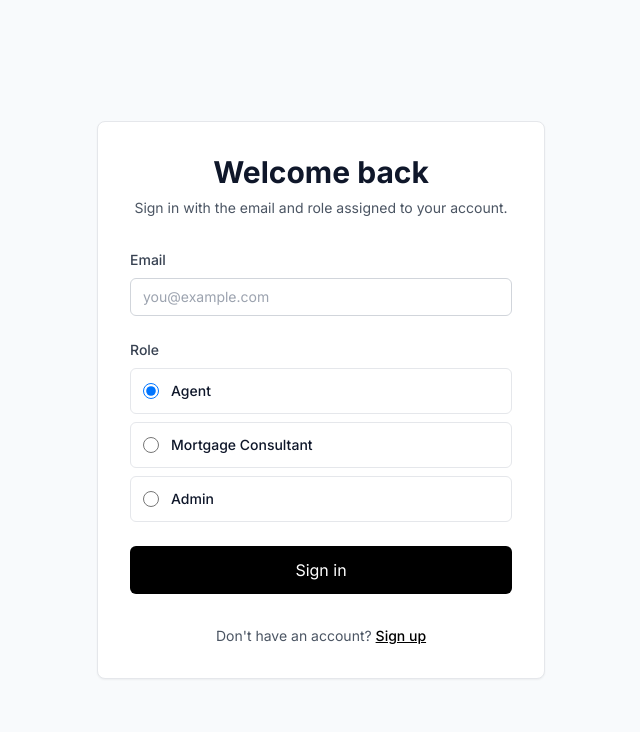
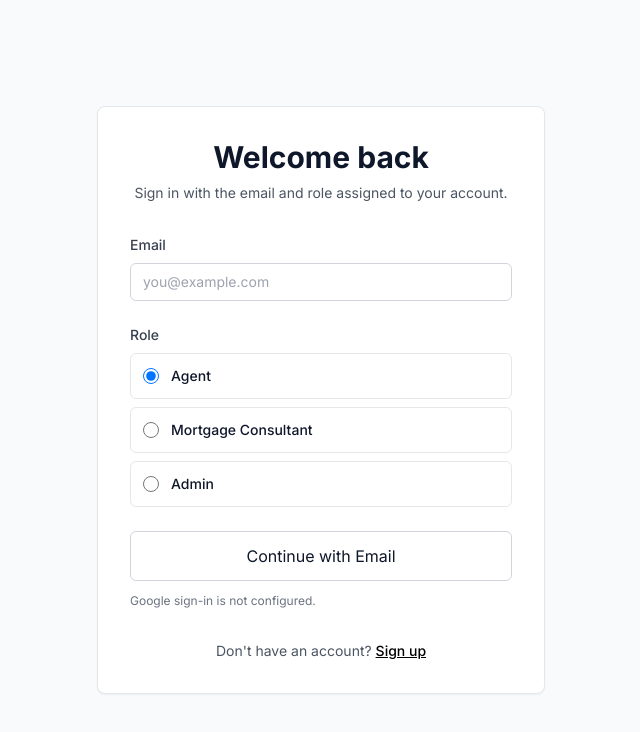
Before and after one commit to loganlgraham/referralcrm, a Next.js app: page /login in a window 1280 px wide. Shown: the top 732 px of the page, without its empty margins (319-959 px from the left). Built offline with nearby package versions, Linux system fonts and the light colour scheme; no server answers.

Commit message:
google auth push

```diff
--- a/src/app/(auth)/email/page.tsx
+++ b/src/app/(auth)/email/page.tsx
@@ -1,7 +1,7 @@
 'use client';
 
 import { signIn } from 'next-auth/react';
-import { useState, FormEvent, Suspense } from 'react';
+import { useState, FormEvent, Suspense, useEffect } from 'react';
 import { useSearchParams } from 'next/navigation';
 import Link from 'next/link';
 
@@ -70,6 +70,20 @@ function EmailSignInForm() {
 }
 
 export default function EmailSignInPage() {
+  const [hasGoogle, setHasGoogle] = useState(false);
+
+  useEffect(() => {
+    (async () => {
+      try {
+        const res = await fetch('/api/auth/providers', { cache: 'no-store' });
+        const data = res.ok ? await res.json() : null;
+        setHasGoogle(Boolean(data?.google));
+      } catch {
+        setHasGoogle(false);
+      }
+    })();
+  }, []);
+
   return (
     <div className="flex min-h-screen items-center justify-center">
       <div className="w-full max-w-md space-y-8 rounded-lg border bg-white p-8 shadow-sm">
@@ -81,6 +95,7 @@ export default function EmailSignInPage() {
         </div>
 
         {/* Google sign-in option */}
+        {hasGoogle && (
           <div className="space-y-3">
             <button
               onClick={() => signIn('google', { callbackUrl: '/', redirect: true })}
@@ -89,6 +104,10 @@ export default function EmailSignInPage() {
               Continue with Google
             </button>
           </div>
+        )}
+        {!hasGoogle && (
+          <p className="text-xs text-gray-500">Google sign-in is not configured.</p>
+        )}
 
         <Suspense fallback={<div className="h-40 w-full animate-pulse bg-gray-100 rounded-md"></div>}>
           <EmailSignInForm />
--- a/src/app/(auth)/login/page.tsx
+++ b/src/app/(auth)/login/page.tsx
@@ -3,7 +3,7 @@
 export const dynamic = 'force-dynamic';
 
 import Link from 'next/link';
-import { FormEvent, Suspense, useMemo, useState } from 'react';
+import { FormEvent, Suspense, useEffect, useMemo, useState } from 'react';
 import { signIn } from 'next-auth/react';
 import { useSearchParams } from 'next/navigation';
 
@@ -43,6 +43,7 @@ function LoginForm() {
   const [role, setRole] = useState<Role>('agent');
   const [loading, setLoading] = useState(false);
   const [error, setError] = useState<string | null>(null);
+  const [hasGoogle, setHasGoogle] = useState(false);
   const searchParams = useSearchParams();
   const callbackParam = searchParams.get('callbackUrl');
   const callbackUrl = useMemo(
@@ -53,6 +54,18 @@ function LoginForm() {
   const displayProviderError = providerError
     ? providerErrorMessages[providerError] ?? providerError
     : null;
+
+  useEffect(() => {
+    (async () => {
+      try {
+        const res = await fetch('/api/auth/providers', { cache: 'no-store' });
+        const data = res.ok ? await res.json() : null;
+        setHasGoogle(Boolean(data?.google));
+      } catch {
+        setHasGoogle(false);
+      }
+    })();
+  }, []);
 
   const handleSubmit = async (event: FormEvent<HTMLFormElement>) => {
     event.preventDefault();
@@ -94,6 +107,11 @@ function LoginForm() {
     }
   };
 
+  const handleGoogle = async () => {
+    setLoading(true);
+    await signIn('google', { callbackUrl: '/', redirect: true });
+  };
+
   return (
     <div className="flex min-h-screen items-center justify-center bg-slate-50 px-4 py-8">
       <div className="w-full max-w-md space-y-8 rounded-lg border bg-white p-8 shadow-sm">
@@ -113,6 +131,17 @@ function LoginForm() {
           <div className="rounded-md border border-red-200 bg-red-50 p-3 text-sm text-red-900">
             <p className="font-medium">{error}</p>
           </div>
+        )}
+
+        <div className="space-y-3">
+          {hasGoogle && (
+            <button
+              onClick={handleGoogle}
+              disabled={loading}
+              className="w-full rounded-md bg-black px-4 py-3 text-white hover:bg-gray-800 disabled:opacity-50"
+            >
+              {loading ? 'Loading...' : 'Continue with Google'}
+            </button>
           )}
 
           <form onSubmit={handleSubmit} className="space-y-6">
@@ -156,11 +185,15 @@ function LoginForm() {
             <button
               type="submit"
               disabled={loading}
-            className="w-full rounded-md bg-black px-4 py-3 text-white hover:bg-gray-800 disabled:cursor-not-allowed disabled:opacity-60"
+              className="w-full rounded-md border border-gray-300 px-4 py-3 hover:bg-gray-50 disabled:opacity-50"
             >
-            {loading ? 'Signing in…' : 'Sign in'}
+              {loading ? 'Loading...' : 'Continue with Email'}
             </button>
           </form>
+          {!hasGoogle && (
+            <p className="text-xs text-gray-500">Google sign-in is not configured.</p>
+          )}
+        </div>
 
         <p className="text-center text-sm text-gray-600">
           Don't have an account?{' '}
```
Lines whose indentation alone changed are shown as unchanged.
